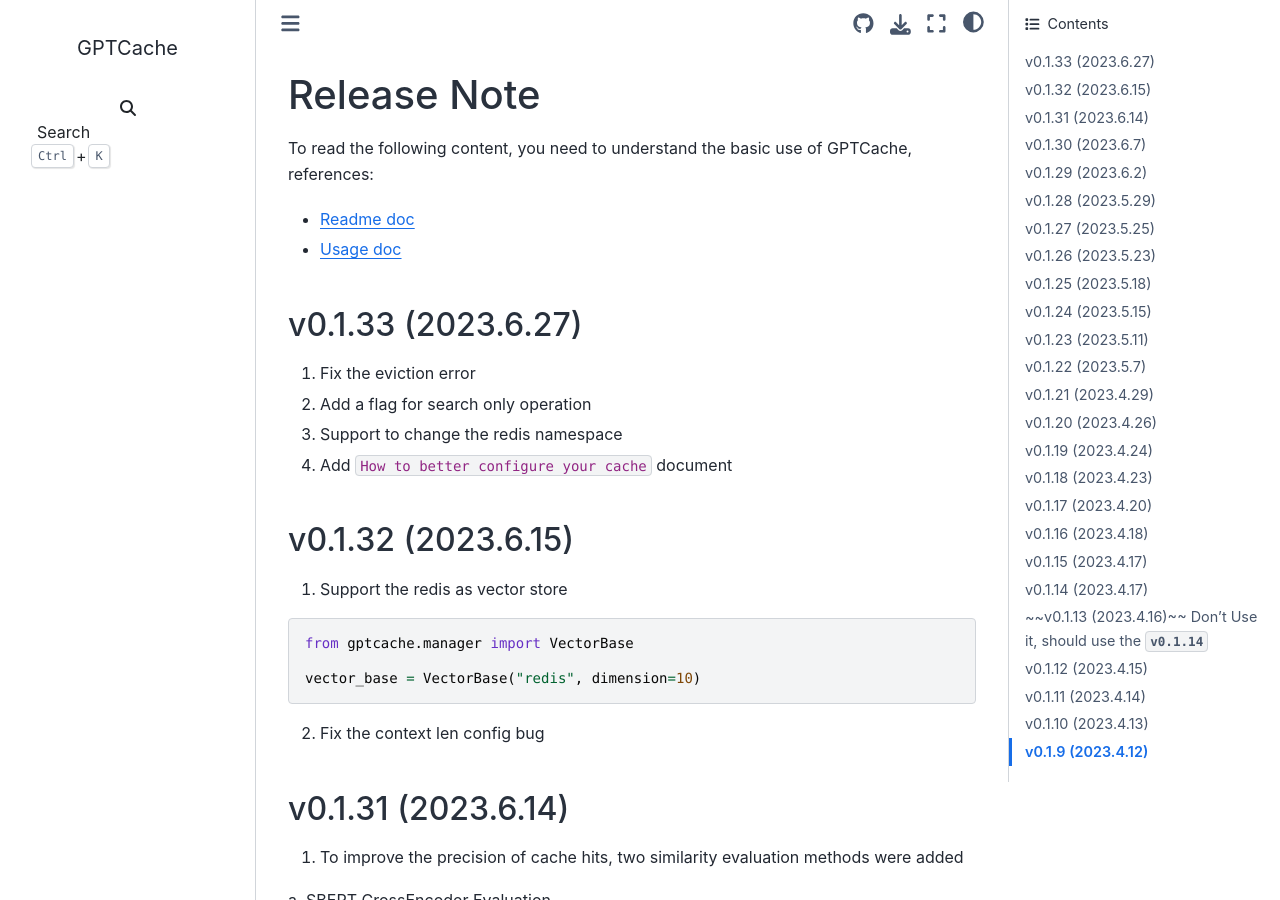
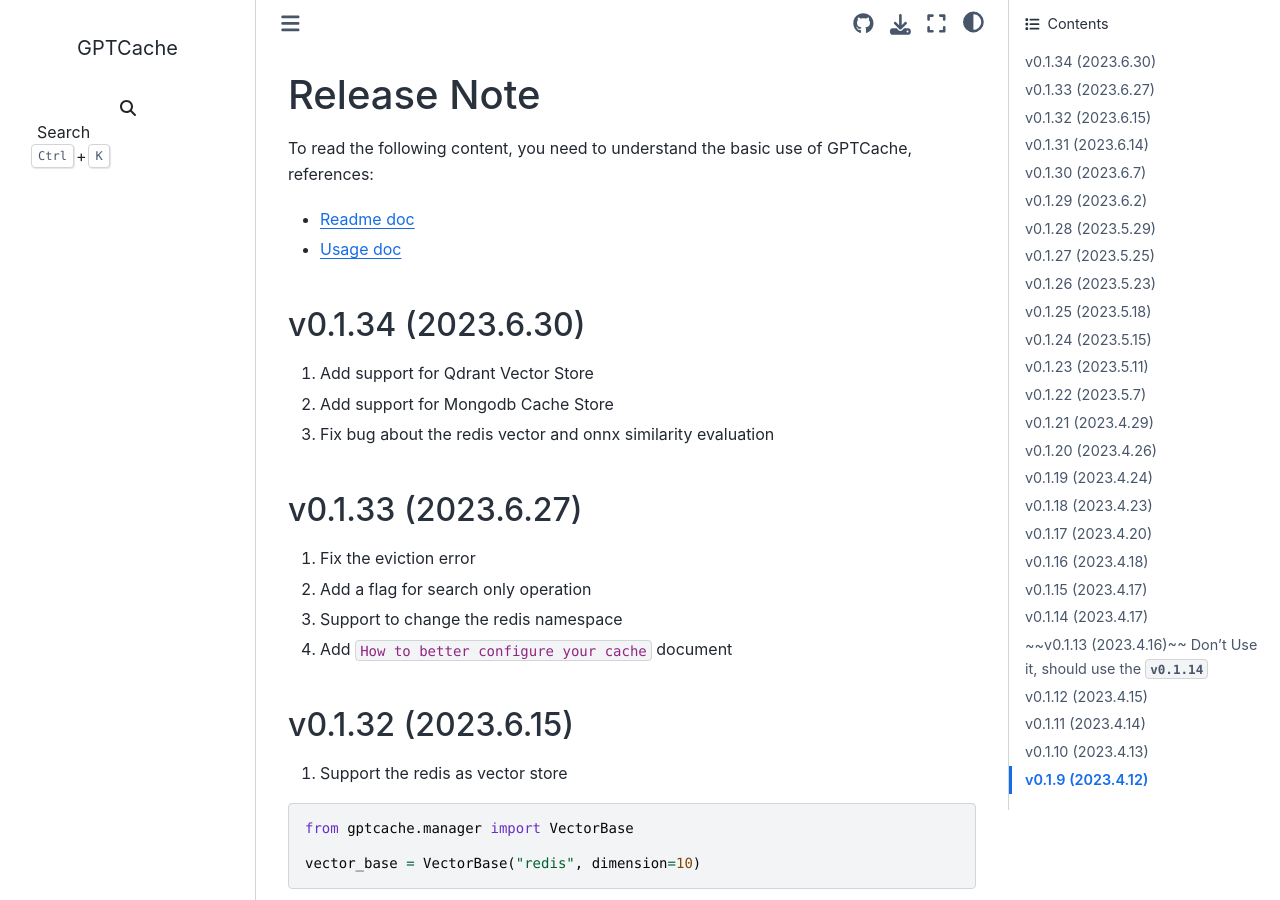
Before and after one commit to TiagoFer0128/GPTCache, a Sphinx documentation site: the page built from docs/release_note.md, in a window 1280 px wide and 900 px high. Built offline with Sphinx 7.4.7 and the Sphinx Book theme 1.1.4, drawn with Linux system fonts in a browser that asks for light colours; pages that are not in the unit, such as notebooks, are missing from menus; the version number is read from the project's files by our own code.

Commit message:
Update the version to `0.1.34`
Signed-off-by: SimFG <bang.fu@zilliz.com>

```diff
--- a/docs/release_note.md
+++ b/docs/release_note.md
@@ -4,6 +4,12 @@
 
 - [Readme doc](https://github.com/zilliztech/GPTCache)
 - [Usage doc](https://github.com/zilliztech/GPTCache/blob/main/docs/usage.md)
+
+## v0.1.34 (2023.6.30)
+
+1. Add support for Qdrant Vector Store
+2. Add support for Mongodb Cache Store
+3. Fix bug about the redis vector and onnx similarity evaluation
 
 ## v0.1.33 (2023.6.27)
 
--- a/gptcache/__init__.py
+++ b/gptcache/__init__.py
@@ -1,5 +1,5 @@
 """gptcache version"""
-__version__ = "0.1.33"
+__version__ = "0.1.34"
 
 from gptcache.config import Config
 from gptcache.core import Cache
```
